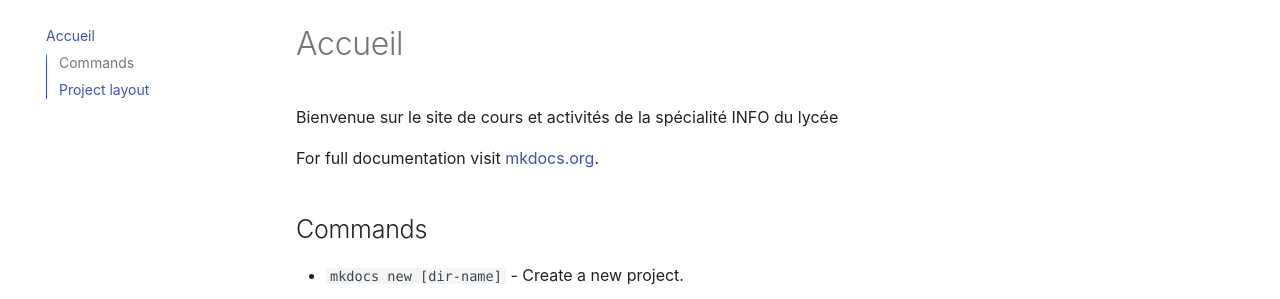
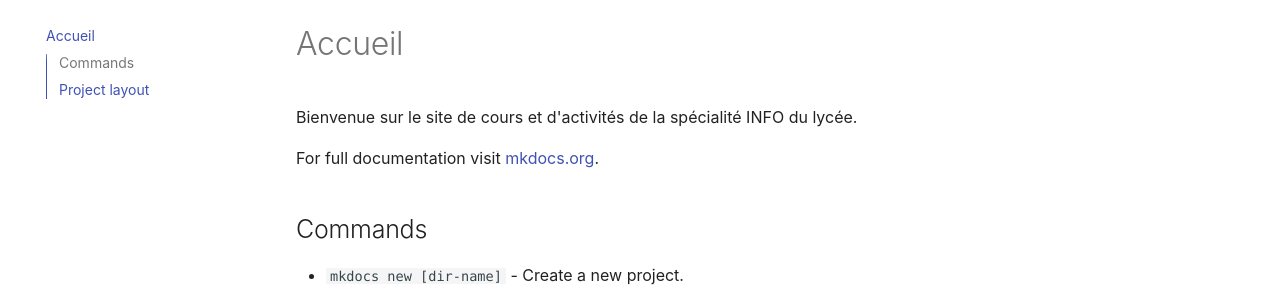
Before and after one commit to waitaminu/n, an MkDocs documentation site: the page built from docs/index.md, in a window 1280 px wide. Shown: the part 123-422 px from the top of the page. Built offline with MkDocs 1.6.1 and Material for MkDocs 9.7.7, drawn with Linux system fonts in a browser that asks for light colours; nearby versions of some CDN libraries.

```diff
--- a/docs/index.md
+++ b/docs/index.md
@@ -1,6 +1,6 @@
 # Accueil
 
-Bienvenue sur le site de cours et activités de la spécialité INFO du lycée
+Bienvenue sur le site de cours et d'activités de la spécialité INFO du lycée.
 
 For full documentation visit [mkdocs.org](https://www.mkdocs.org).
 
```
